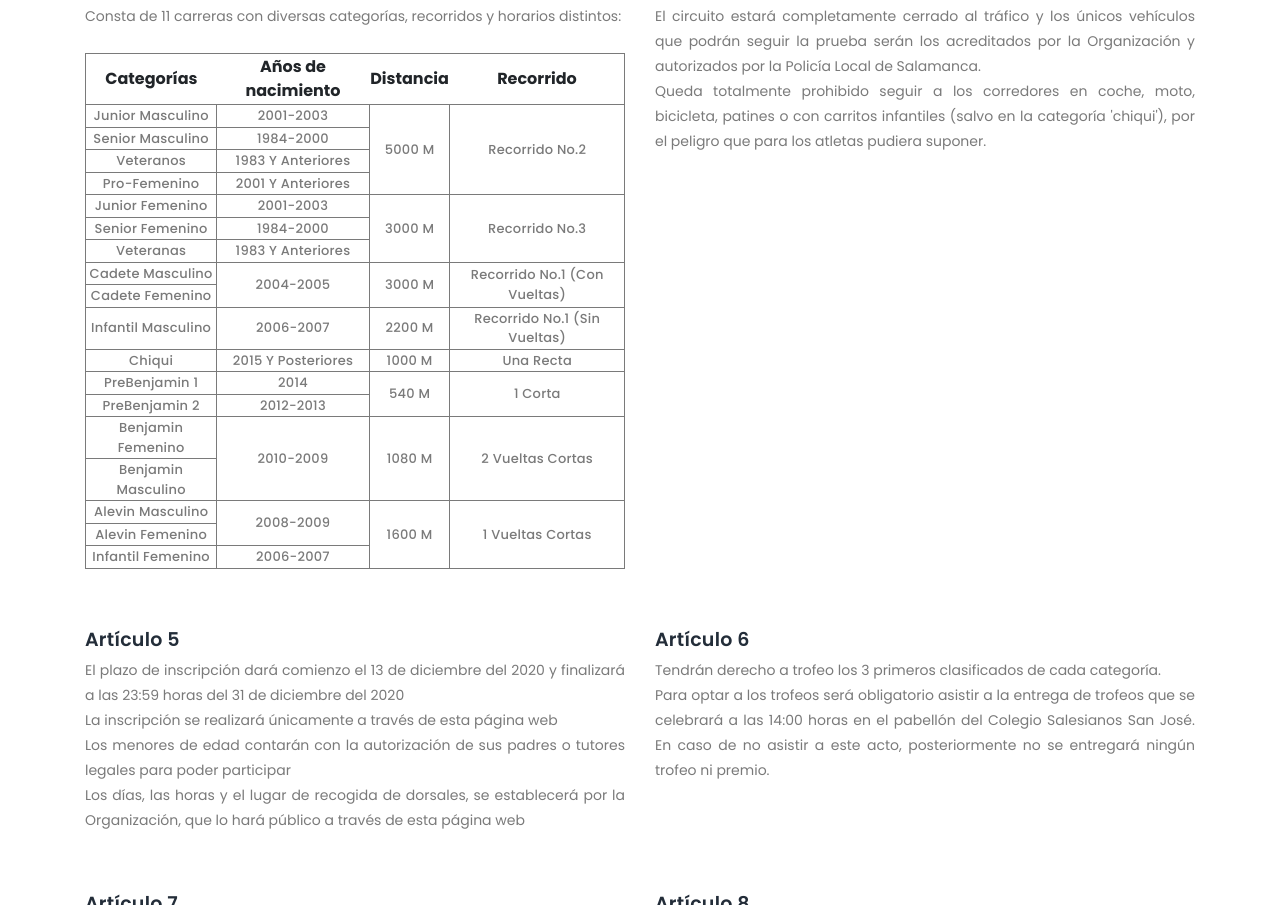
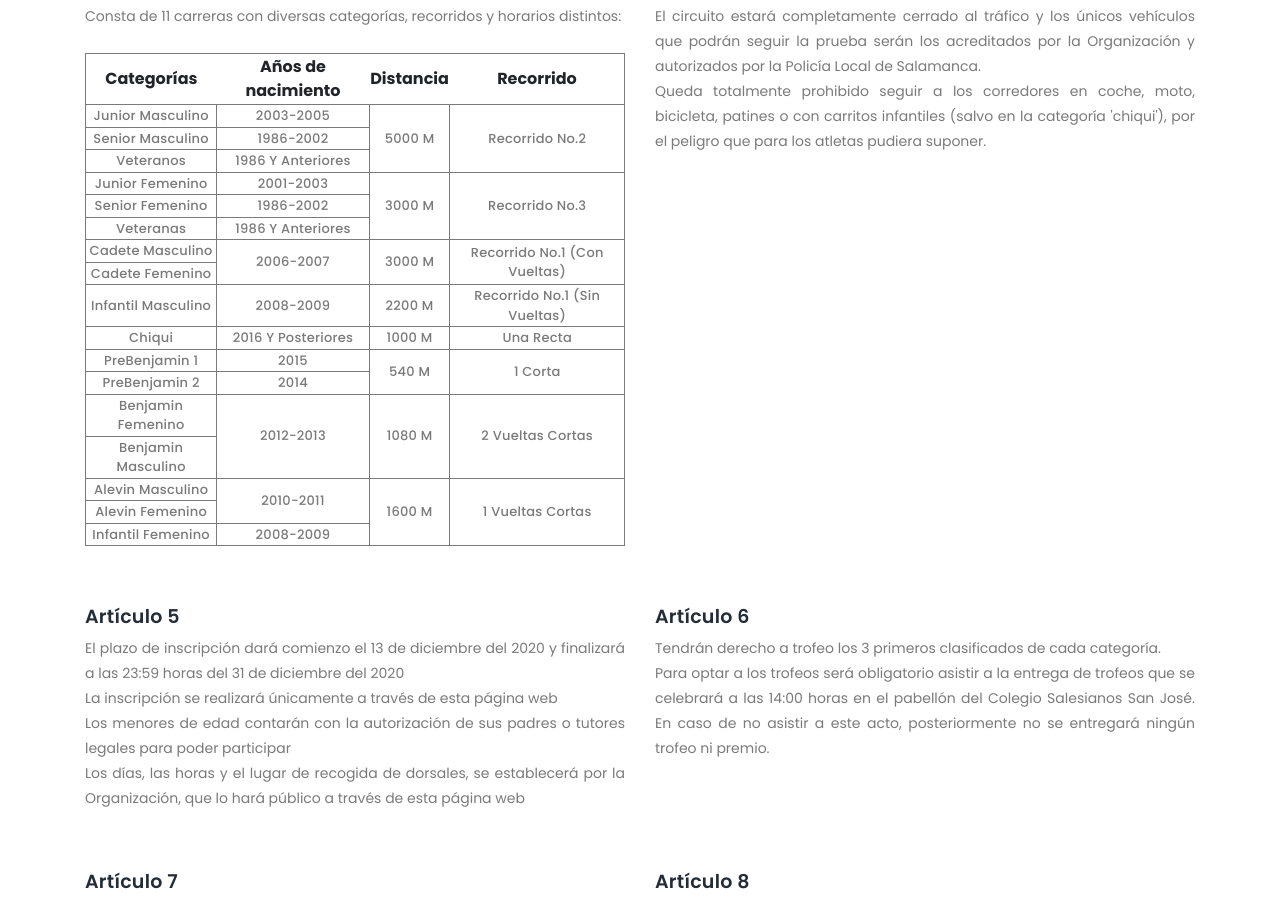
Before and after one commit to AnOrdinaryUsser/anordinaryusser.github.io, a plain HTML site: page index.html in a window 1280 px wide. Shown: the part 2795-3700 px from the top of the page. Drawn offline with Linux system fonts and the light colour scheme.

Commit message:
update data

```diff
--- a/index.html
+++ b/index.html
@@ -189,21 +189,17 @@
                                     </tr>
                                     <tr>
                                         <td>Junior Masculino</td>
-                                        <td>2001-2003</td>
-                                        <td rowspan="4">5000 m</td>
-                                        <td rowspan="4">Recorrido no.2</td>
+                                        <td>2003-2005</td>
+                                        <td rowspan="3">5000 m</td>
+                                        <td rowspan="3">Recorrido no.2</td>
                                     </tr>
                                     <tr>
                                         <td>Senior Masculino</td>
-                                        <td>1984-2000</td>
+                                        <td>1986-2002</td>
                                     </tr>
                                     <tr>
                                         <td>Veteranos</td>
-                                        <td>1983 y anteriores</td>
-                                    </tr>
-                                    <tr>
-                                        <td>Pro-femenino</td>
-                                        <td>2001 y anteriores</td>
+                                        <td>1986 y anteriores</td>
                                     </tr>
                                     <tr>
                                         <td>Junior femenino</td>
@@ -213,15 +209,15 @@
                                     </tr>
                                     <tr>
                                         <td>Senior femenino</td>
-                                        <td>1984-2000</td>
+                                        <td>1986-2002</td>
                                     </tr>
                                     <tr>
                                         <td>Veteranas</td>
-                                        <td>1983 y anteriores</td>
+                                        <td>1986 y anteriores</td>
                                     </tr>
                                     <tr>
                                         <td>Cadete Masculino</td>
-                                        <td rowspan="2">2004-2005</td>
+                                        <td rowspan="2">2006-2007</td>
                                         <td rowspan="2">3000 m</td>
                                         <td rowspan="2">Recorrido no.1 (con vueltas)</td>
                                     </tr>
@@ -230,29 +226,29 @@
                                     </tr>
                                     <tr>
                                         <td>Infantil Masculino</td>
-                                        <td>2006-2007</td>
+                                        <td>2008-2009</td>
                                         <td>2200 m</td>
                                         <td>Recorrido no.1 (sin vueltas)</td>
                                     </tr>
                                     <tr>
                                         <td>Chiqui</td>
-                                        <td>2015 y posteriores</td>
+                                        <td>2016 y posteriores</td>
                                         <td>1000 m</td>
                                         <td>Una recta</td>
                                     </tr>
                                     <tr>
                                         <td>PreBenjamin 1</td>
-                                        <td>2014</td>
+                                        <td>2015</td>
                                         <td rowspan="2">540 m</td>
                                         <td rowspan="2">1 corta</td>
                                     </tr>
                                     <tr>
                                         <td>PreBenjamin 2</td>
-                                        <td>2012-2013</td>
+                                        <td>2014</td>
                                     </tr>
                                     <tr>
                                         <td>Benjamin femenino</td>
-                                        <td rowspan="2">2010-2009</td>
+                                        <td rowspan="2">2012-2013</td>
                                         <td rowspan="2">1080 m</td>
                                         <td rowspan="2">2 vueltas cortas</td>
                                     </tr>
@@ -261,7 +257,7 @@
                                     </tr>
                                     <tr>
                                         <td>Alevin masculino</td>
-                                        <td rowspan="2">2008-2009</td>
+                                        <td rowspan="2">2010-2011</td>
                                         <td rowspan="3">1600 m</td>
                                         <td rowspan="3">1 vueltas cortas</td>
                                     </tr>
@@ -270,7 +266,7 @@
                                     </tr>
                                     <tr>
                                         <td>Infantil femenino</td>
-                                        <td>2006-2007</td>
+                                        <td>2008-2009</td>
                                     </tr>
                                 </table>
                             </div>
```
